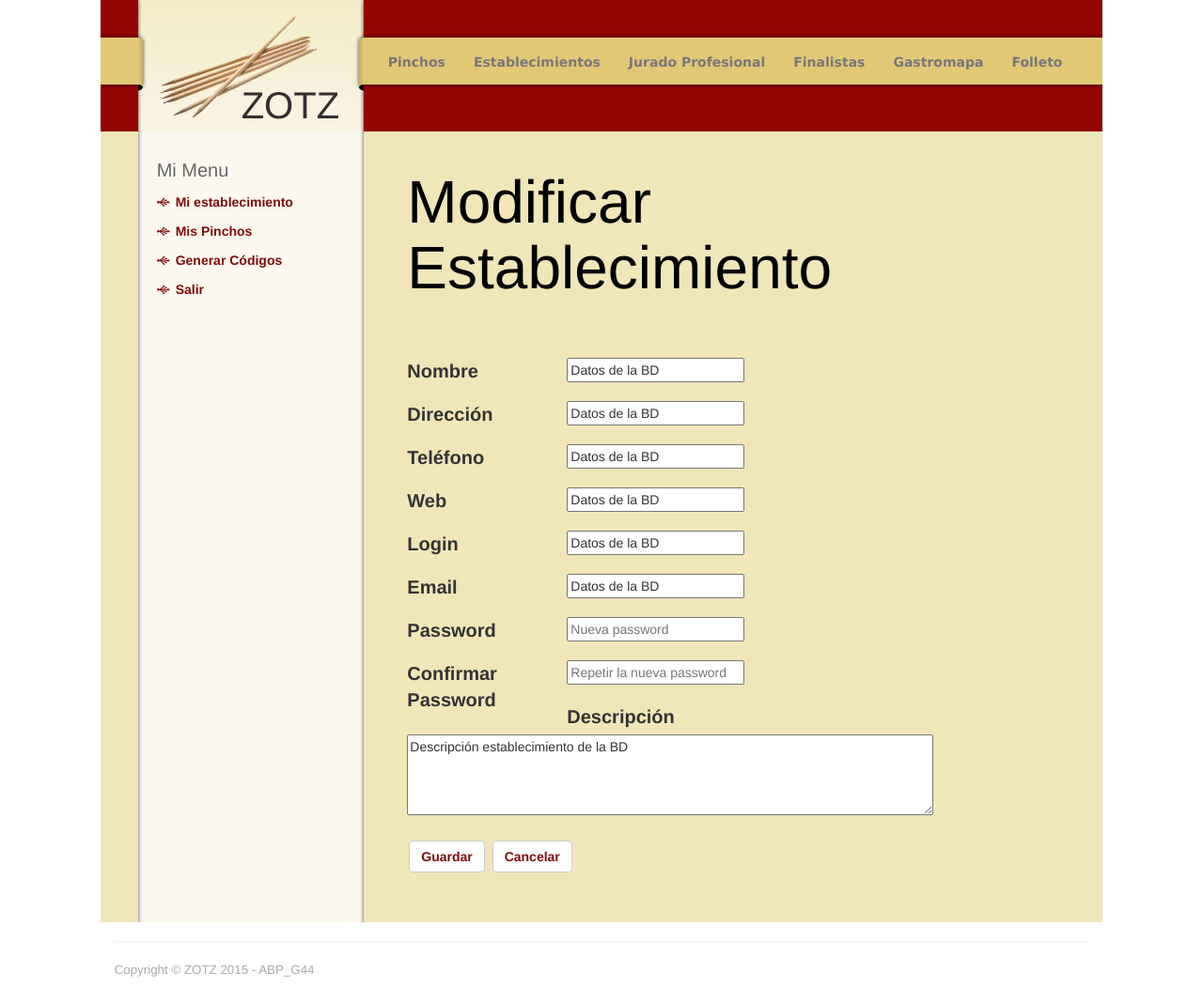
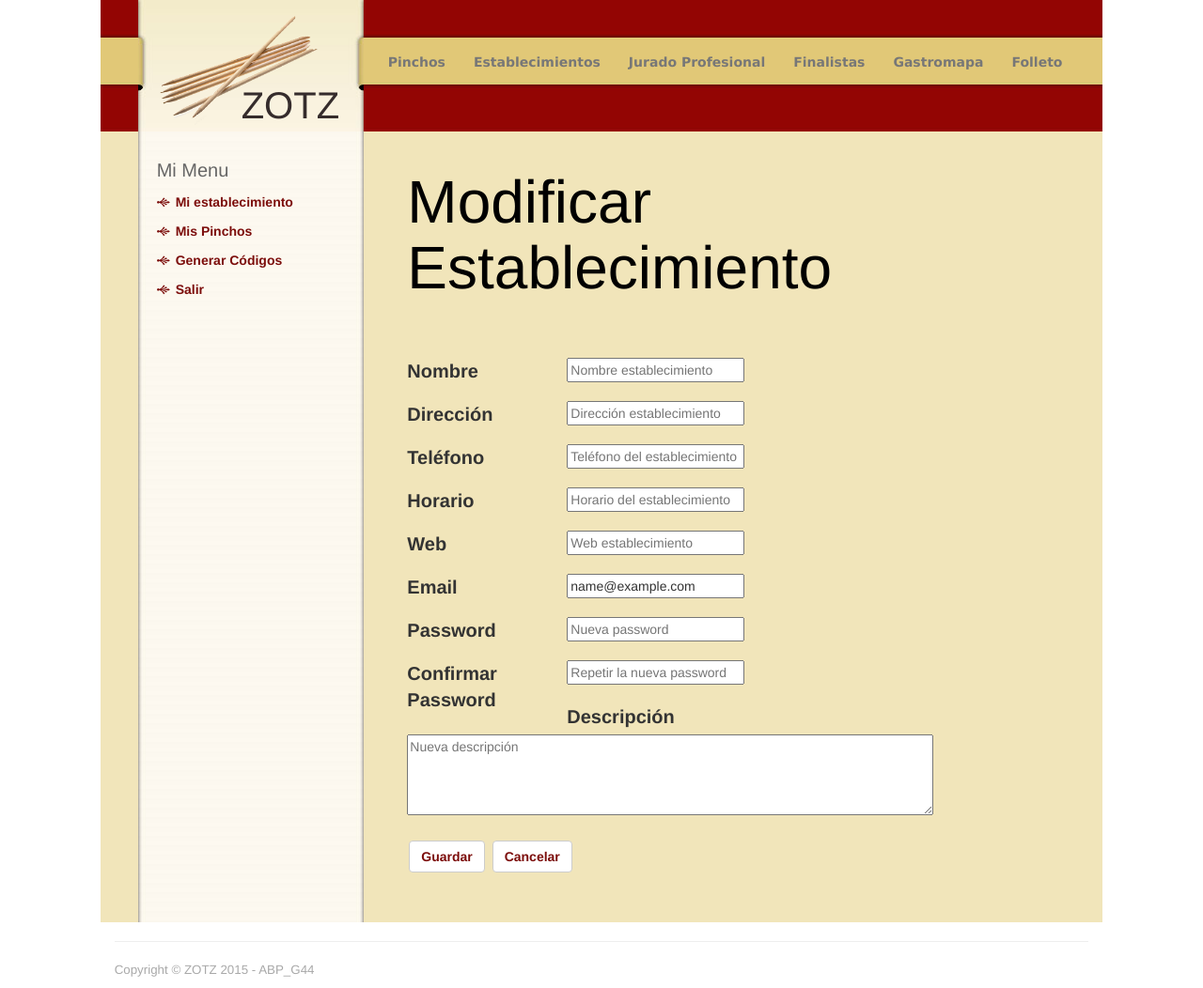
Before and after one commit to borxa12/G44_ZOTZ, a PHP site: page /Zotz/view/establecimiento/cambiardatosestablecimiento.php in a window 1280 px wide. Shown: the whole page at 94% size. Run offline with PHP 8.4, Linux system fonts and the light colour scheme; the visitor is signed in with stand-in values (Sample User, id 1); data that the repository does not hold is empty; some libraries are stand-ins or nearby versions.

Commit message:
Update cambiardatosestablecimiento.php

```diff
--- a/view/establecimiento/cambiardatosestablecimiento.php
+++ b/view/establecimiento/cambiardatosestablecimiento.php
@@ -1,72 +1,97 @@
 <?php
     session_start();
     ob_start();
+    ini_set('display_errors',1);
     include("../../loader.php");
     loadclasses("view","header.php");
     loadclasses("menus","menuestablecimiento.html");
+    loadclasses("controller","ControladorEstablecimiento.php");
     //require_once '../header.php';
     //require_once '../../menus/nomenu.html';
     if($_SESSION['tipo'] != 'est') {
         header("Location: http://localhost/Zotz/index.php");
     } else {
+      $establecimiento = recuperarDatosEstablecimiento($_SESSION['login']);
 ?>
 
             <h1>Modificar Establecimiento</h1>
                 <div class="cleaner_h40"></div>
                 <br></br>
 
-                <form id="modificarestablecimiento" method="post">
+                <form name="modificarestablecimiento" method="post">
                     <div id=templatemo_form>
                         <div>
-                            <label for="nombreestablecimiento">Nombre</label>
-                            <input type = "text" id="nombreestablecimiento" placeholder="Nombre establecimiento" value="Datos de la BD"/>
+                            <label for="nombre">Nombre</label>
+                            <input type = "text" name="nombre" placeholder="Nombre establecimiento" value="<?php echo $establecimiento['nombre'];?>"/>
                             <br></br>
                         </div>
                         <div>
-                            <label for="direccionestablecimiento">Dirección</label>
-                            <input type = "text" id="direccionestablecimiento" placeholder="Dirección establecimiento" value="Datos de la BD"/>
+                            <label for="direccion">Dirección</label>
+                            <input type = "text" name="direccion" placeholder="Dirección establecimiento" value="<?php echo $establecimiento['direccion'];?>"/>
                             <br></br>
                         </div>
                         <div>
-                            <label for="telefonoestablecimiento">Teléfono</label>
-                            <input type="tel" id="telefonoestablecimiento" placeholder="Teléfono del establecimiento" value="Datos de la BD"/>
+                            <label for="telefono">Teléfono</label>
+                            <input type="tel" name="telefono" placeholder="Teléfono del establecimiento" value="<?php echo $establecimiento['telefono'];?>"/>
                             <br></br>
                         </div>
                         <div>
-                            <label for="webestablecimiento">Web</label>
-                            <input type = "text" id="webestablecimiento" placeholder="Web establecimiento" value="Datos de la BD"/>
+                            <label for="horario">Horario</label>
+                            <input type="tel" name="horario" placeholder="Horario del establecimiento" value="<?php echo $establecimiento['horario'];?>"/>
                             <br></br>
                         </div>
                         <div>
-                            <label  for="loginestablecimiento">Login</label>
-                            <input type="text" id="loginestablecimiento" placeholder="Login establecimiento" value="Datos de la BD"/>
-                            <br></br>
-                            </div>
-                        <div>
-                            <label for="emailestablecimiento">Email</label>
-                            <input type="email" id="emailestablecimiento" placeholder="Email establecimiento" value="Datos de la BD"/>
+                            <label for="web">Web</label>
+                            <input type = "text" name="web" placeholder="Web establecimiento" value="<?php echo $establecimiento['web'];?>"/>
                             <br></br>
                         </div>
                         <div>
-                            <label for="passwordestablecimiento">Password</label>
-                            <input type="password" id="passwordjuradoprofesionalinput" placeholder="Nueva password"/>
+                            <label for="email">Email</label>
+                            <input type="email" name="email" placeholder="Email establecimiento" value="<?php echo $establecimiento['email'];?>"/>
                             <br></br>
                         </div>
                         <div>
-                            <label for="comfirmarpasswordestablecimiento">Confirmar Password</label>
-                            <input type="password" id="comfirmarpasswordestablecimientoinput" onblur="validar();" placeholder="Repetir la nueva password"/>
-                            <span id="mensajeerror" hidden="true">Las contraseñas no coinciden</span>
+                            <label for="password">Password</label>
+                            <input type="password" name="password" placeholder="Nueva password" value="<?php echo $establecimiento['password'];?>"/>
                             <br></br>
                         </div>
                         <div>
-                            <label for="descripcionestablecimiento">Descripción</label>
-                            <textarea rows="4" cols="50" id="descripcionestablecimiento" placeholder="Nueva descripción">Descripción establecimiento de la BD</textarea>
+                            <label for="confirmarpassword">Confirmar Password</label>
+                            <input type="password" name="confirmarpassword" placeholder="Repetir la nueva password" value="<?php echo $establecimiento['password'];?>"/>
+                            <br></br>
+                        </div>
+                        <div>
+                            <label for="descripcion">Descripción</label>
+                            <textarea rows="4" cols="50" name="descripcion" placeholder="Nueva descripción"><?php echo $establecimiento['descripcion'];?></textarea>
                             <br></br>
                         </div>
                     </div>
-                    <button type="submit" formaction="modificarestablecimiento.php" class="btn btn-default button">Guardar</button>
+                    <button name="modificar" type="submit" class="btn btn-default button">Guardar</button>
                     <button type="submit" formaction="modificarestablecimiento.php" class="btn btn-default button">Cancelar</button>
                 </form>
+                <?php
+                    if(isset($_POST['modificar'])) {
+                        if($_POST['nombre'] == "" || $_POST['direccion'] == "" ||
+                            $_POST['horario'] == "" || $_POST['telefono'] == "" ||
+                            $_POST['web'] == "" ||
+                            $_POST['email'] == "" || $_POST['password'] == "" ||
+                            $_POST['confirmarpassword'] == "" || $_POST['descripcion'] == "") {
+                                echo '<script> alert("Debe rellenar todos los campos");</script>';
+                                echo '<script> window.location="./cambiardatosestablecimiento.php";</script>';
+                        } else if(strcmp($_POST['password'],$_POST['confirmarpassword'])) {
+                            echo '<script> alert("Las contraseñas no coinciden");</script>';
+                            echo '<script> window.location="./cambiardatosestablecimiento.php";</script>';
+                        } else {
+                            if (modificarDatosEstablecimiento($_SESSION['login'],$_POST['password'],
+                                $_POST['email'],$_POST['nombre'],$_POST['direccion'],
+                                $_POST['telefono'],$_POST['web'],$_POST['horario'],
+                                $_POST['descripcion'])) {
+                                  echo "ENTRA";
+                                    header("Location: http://localhost/Zotz/view/establecimiento/modificarestablecimiento.php");
+                                }
+                        }
+                    }
+                ?>
 </div>
 </div>
 <div class="col-xs-12 col-sm-12 col-md-1"></div>
```
